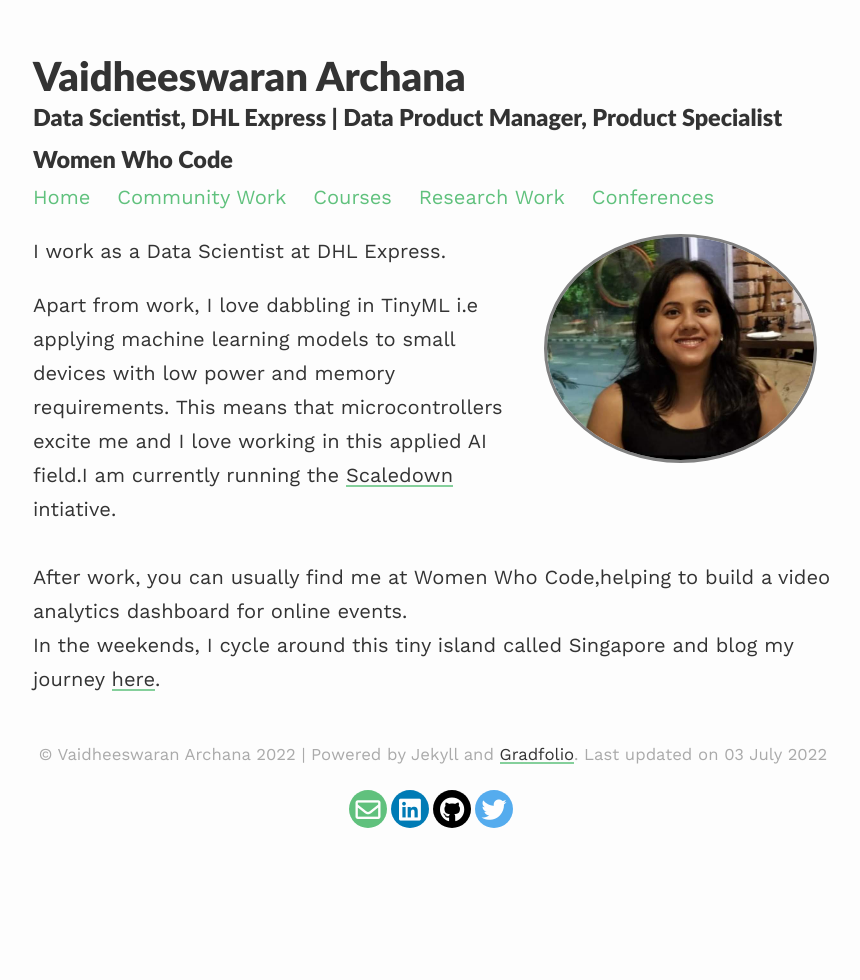
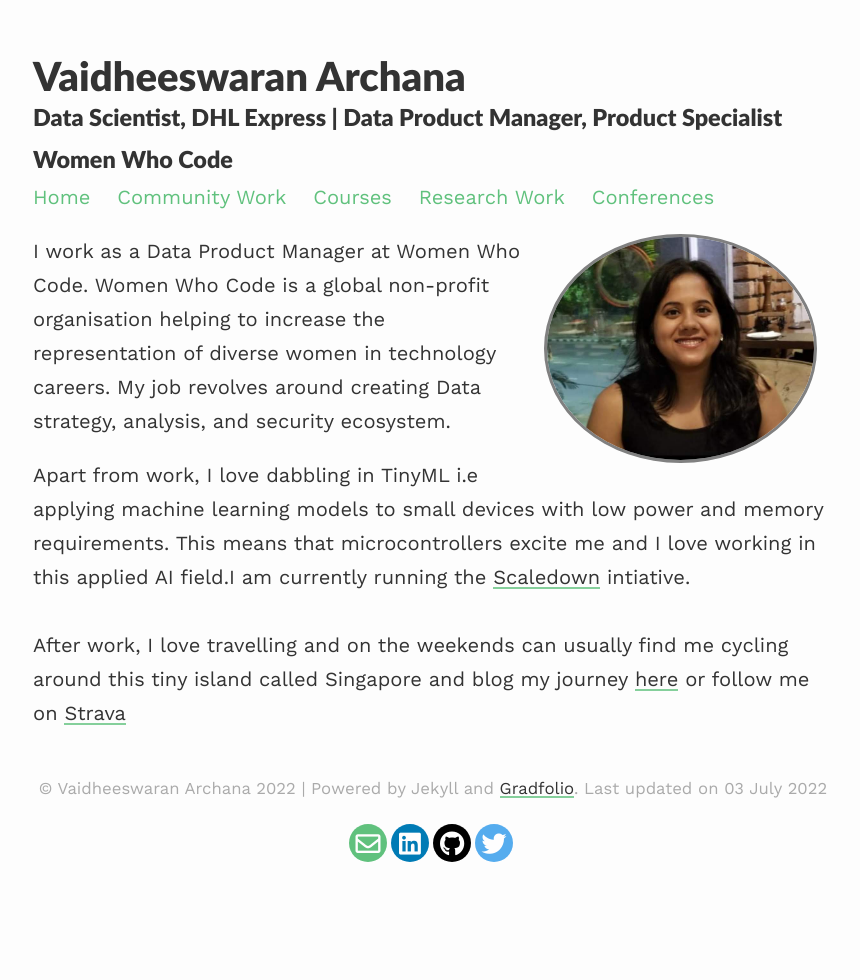
Before and after one commit to varchanaiyer/gradportfolio, a Jekyll site: the page built from index.md, in a window 1280 px wide. Shown: the whole page, without its empty margins (207-1067 px from the left). Built offline with Jekyll 4.4.1, drawn with Linux system fonts in a browser that asks for light colours; nearby versions of some CDN libraries.

Commit message:
Update index.md

```diff
--- a/index.md
+++ b/index.md
@@ -7,10 +7,8 @@
 published: true
 ---
 
-I work as a Data Scientist at DHL Express.
+I work as a Data Product Manager at Women Who Code. Women Who Code is a global non-profit organisation helping to increase the representation of diverse women in technology careers. My job revolves around creating Data strategy, analysis, and security ecosystem.
 
 Apart from work, I love dabbling in TinyML i.e applying machine learning models to small devices with low power and memory requirements. This means that microcontrollers excite me and I love working in this applied AI field.I am currently running the [Scaledown](http://scaledown-team.github.io/) intiative. <br />
 <br />
-After work, you can usually find me at Women Who Code,helping to build a video analytics dashboard for online events.
-<br />
-In the weekends, I cycle around this tiny island called Singapore and blog my journey [here](https://medium.com/@varchanaiyer139/cycling-adventures-in-singapore-912d1f809961).
+After work, I love travelling and on the weekends can usually find me cycling around this tiny island called Singapore and blog my journey [here](https://medium.com/@varchanaiyer139/cycling-adventures-in-singapore-912d1f809961) or follow me on [Strava](https://www.strava.com/athletes/88097637)
```
